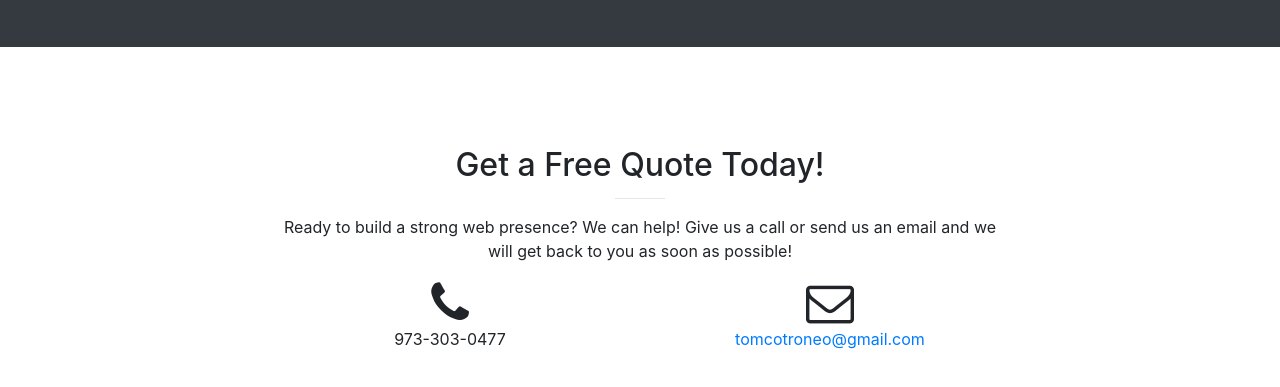
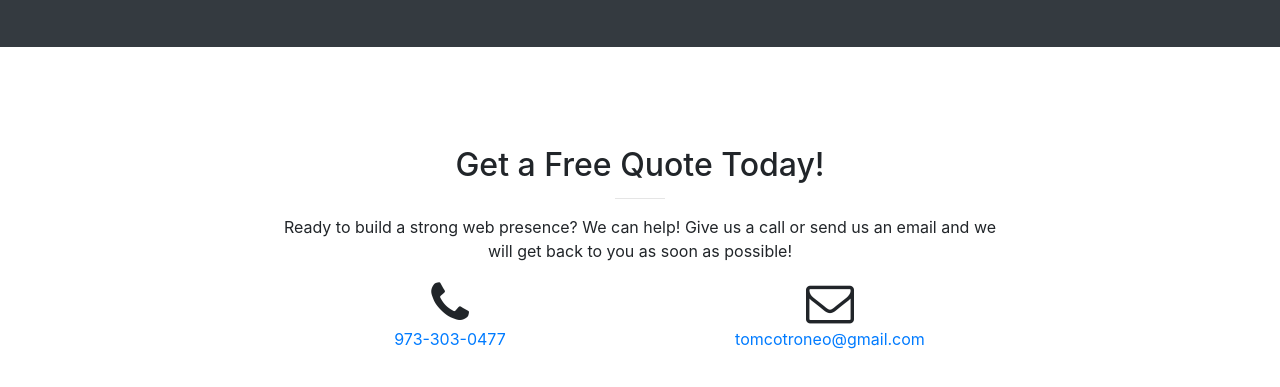
Before and after one commit to cotrones/cotrones.github.io, a website with bundled scripts: page index.html in a window 1280 px wide. Shown: the part 2270-2657 px from the top of the page. Built offline with nearby package versions, Linux system fonts and the light colour scheme.

Commit message:
Contact Info Updated
Updated href="tel:xxx"

```diff
--- a/index.html
+++ b/index.html
@@ -237,7 +237,9 @@
         <div class="row">
           <div class="col-lg-4 ml-auto text-center">
             <i class="fa fa-phone fa-3x sr-contact"></i>
-            <p>973-303-0477</p>
+            <p>
+				<a href="tel:+19733030477">973-303-0477</a>
+			</p>
           </div>
           <div class="col-lg-4 mr-auto text-center">
             <i class="fa fa-envelope-o fa-3x sr-contact"></i>
```
